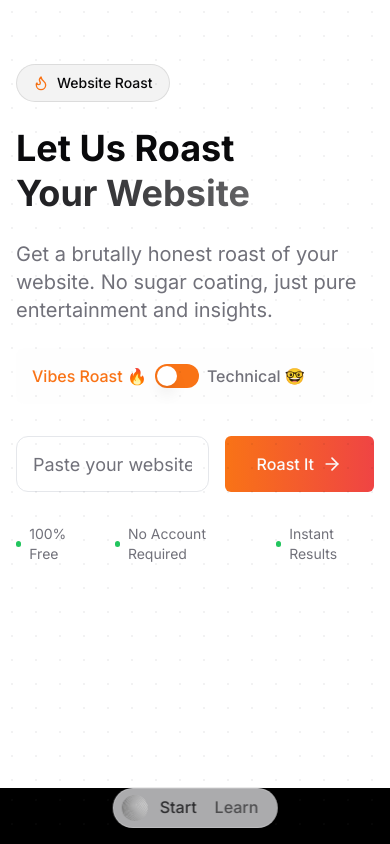
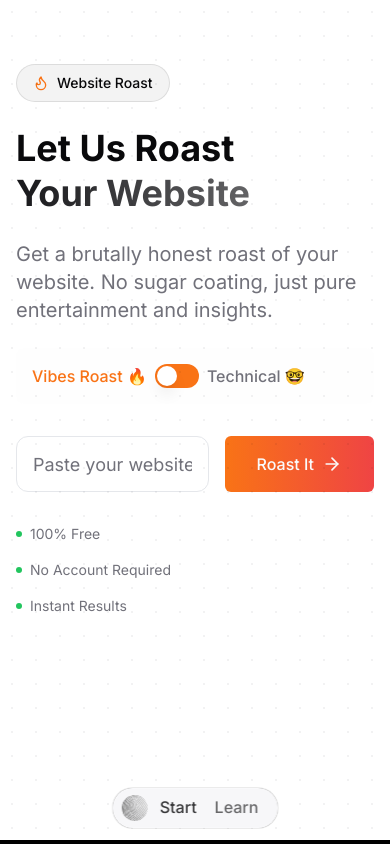
Before and after one commit to Blueprint-Studio-AI/blueprintstudio.ai, a Next.js app: page /tools/roast-my-site in a window 390 px wide. Shown: the top 844 px of the page. Built offline with nearby package versions, Linux system fonts and the light colour scheme; no server answers.

Commit message:
trust indecator mobile fix on roast page

```diff
--- a/app/tools/page.tsx
+++ b/app/tools/page.tsx
@@ -26,15 +26,6 @@ const tools: Tool[] = [
     icon: Flame,
     status: 'live',
     gradient: 'from-orange-500 to-red-500'
-  },
-  {
-    slug: 'juris-genius',
-    name: 'Juris Genius',
-    description: 'AI-powered bar exam tutor. Pass the bar in half the time with personalized study plans and adaptive learning.',
-    icon: Scale,
-    status: 'external',
-    gradient: 'from-amber-700 to-yellow-700', // More paper/parchment like colors
-    externalUrl: 'https://juris.aibartutor.com'
   },
   {
     slug: 'ai-blog-writer',
--- a/app/tools/roast-my-site/page.tsx
+++ b/app/tools/roast-my-site/page.tsx
@@ -635,18 +635,20 @@ const exportToPDF = async () => {
 
           {/* Trust indicators */}
           {!analysis && (
-            <div className="mt-8 flex items-center gap-6 text-sm text-muted-foreground">
-              <div className="flex items-center gap-2">
-                <div className="w-1.5 h-1.5 rounded-full bg-green-500" />
-                100% Free
-              </div>
-              <div className="flex items-center gap-2">
-                <div className="w-1.5 h-1.5 rounded-full bg-green-500" />
-                No Account Required
-              </div>
-              <div className="flex items-center gap-2">
-                <div className="w-1.5 h-1.5 rounded-full bg-green-500" />
-                Instant Results
+            <div className="mt-8">
+              <div className="grid grid-cols-1 gap-4 sm:flex sm:items-center sm:gap-6 text-sm text-muted-foreground">
+                <div className="flex items-center gap-2">
+                  <div className="w-1.5 h-1.5 shrink-0 rounded-full bg-green-500" />
+                  <span>100% Free</span>
+                </div>
+                <div className="flex items-center gap-2">
+                  <div className="w-1.5 h-1.5 shrink-0 rounded-full bg-green-500" />
+                  <span>No Account Required</span>
+                </div>
+                <div className="flex items-center gap-2">
+                  <div className="w-1.5 h-1.5 shrink-0 rounded-full bg-green-500" />
+                  <span>Instant Results</span>
+                </div>
               </div>
             </div>
           )}
```
